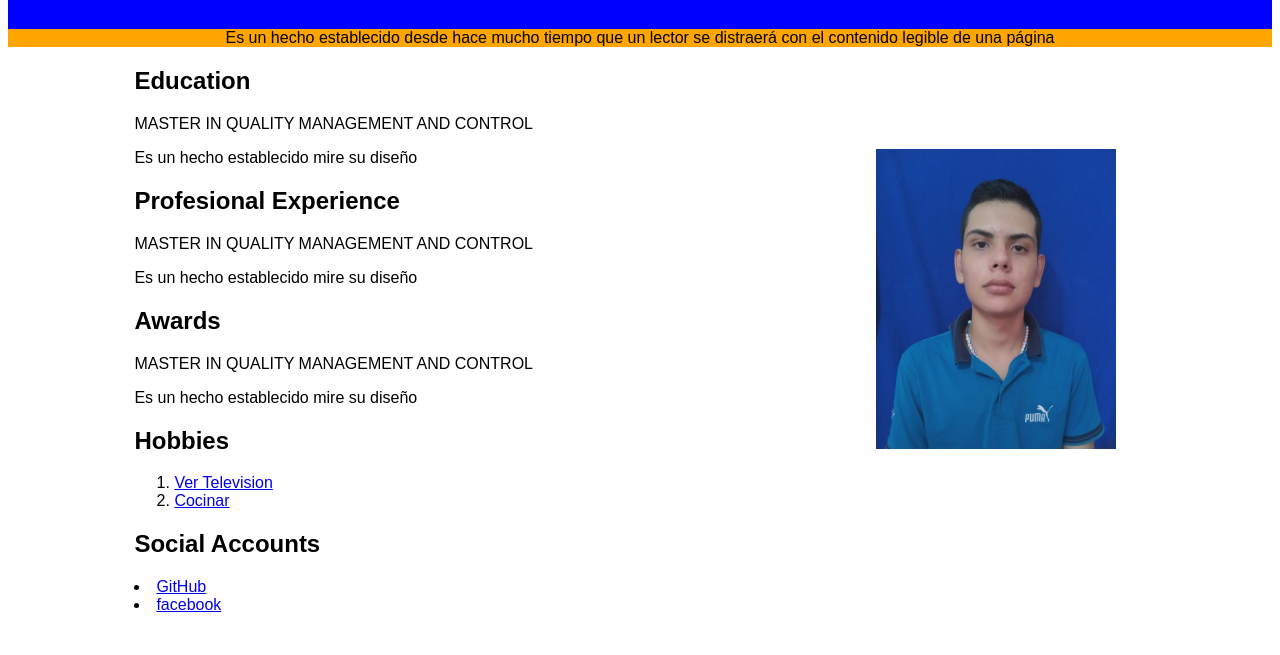
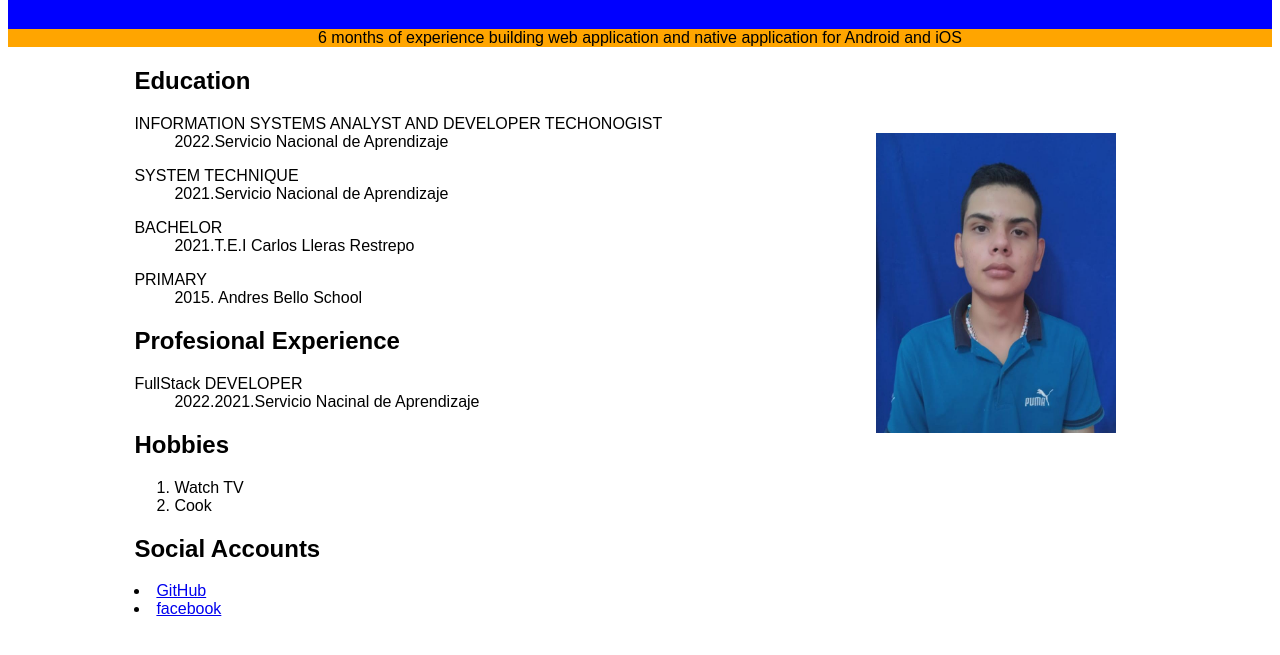
Before and after one commit to carlosfabianarevalo/carlosfabianarevalo.github.io, a plain HTML site: page hojavida.html in a window 1280 px wide. Shown: the part 55-710 px from the top of the page. Drawn offline with Linux system fonts and the light colour scheme.

Commit message:
Add files via upload

```diff
--- a/hojavida.html
+++ b/hojavida.html
@@ -11,32 +11,42 @@
 <body>
     <header>
         <h1 class="nombre">Carlos Fabian AJ</h1> <span class="cabecera"> FullStack Web Developer</span>
-        <p class="parrafo1">Es un hecho establecido desde hace mucho tiempo que un lector se distraerá con el contenido legible de una página</p>
+        <p class="parrafo1">6 months of experience building web application and native application for Android and iOS</p>
     </header>
 
 <article>
     <h1>Education</h1>
-    <p class="parrafo2">MASTER IN QUALITY MANAGEMENT AND CONTROL</p> <img src="yo.jpeg">
-    <p>Es un hecho establecido  mire su diseño</p>
+    <dt class="parrafo2">INFORMATION SYSTEMS ANALYST AND DEVELOPER TECHONOGIST</dt> <img src="yo.jpeg">
+    <dd>2022.Servicio Nacional de Aprendizaje</dd>
+
+    <dl>
+    <dt class="parrafo2">SYSTEM TECHNIQUE</dt>
+    <dd>2021.Servicio Nacional de Aprendizaje</dd>
+    </dl>
+
+    <dl>
+    <dt class="parrafo2">BACHELOR</dt>
+    <dd>2021.T.E.I Carlos Lleras Restrepo</dd>
+    </dl>
+
+    <dl>
+     <dt class="parrafo2">PRIMARY</dt>
+     <dd>2015. Andres Bello School</dd>
+     </dl>
+
 </article>
 
 <article>
     <h1>Profesional Experience</h1>
-    <p>MASTER IN QUALITY MANAGEMENT AND CONTROL</p>
-    <p>Es un hecho establecido  mire su diseño</p>
-</article>
-
-<article>
-    <h1>Awards</h1>
-    <p>MASTER IN QUALITY MANAGEMENT AND CONTROL</p>
-    <p>Es un hecho establecido  mire su diseño</p>
+    <dt class="parrafo2">FullStack DEVELOPER</dt>
+    <dd>2022.2021.Servicio Nacinal de Aprendizaje</dd>
 </article>
 
 <article>
     <h1>Hobbies</h1>
     <ol>
-        <li><a href="../carlosfabianarevalo.github.io/pages/hobbies/vertelevision.html"> Ver Television</a> </li>
-        <li> <a href="../carlosfabianarevalo.github.io/pages/hobbies/cocina.html"> Cocinar </a> </li>
+        <li>Watch TV</li>
+        <li>Cook</li>
 </article>
 
 <article>
```
Also changed, not shown: hv.html (+1 -1 lines).
